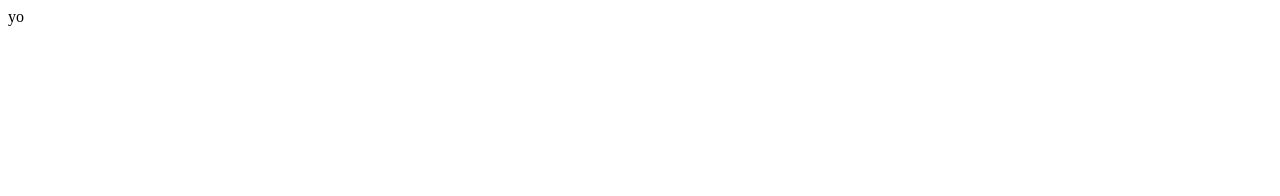
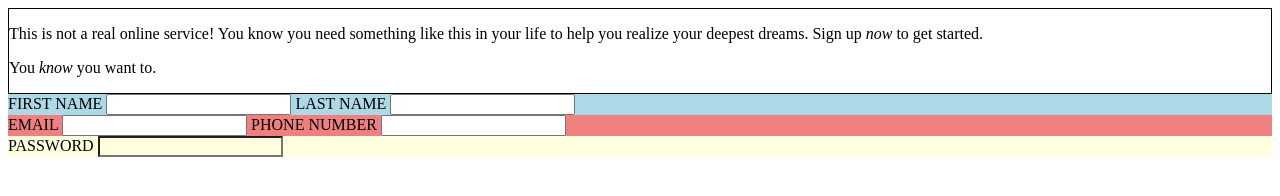
Before and after one commit to jmclau29/sign-up, a plain HTML site: page index.html in a window 1280 px wide. Drawn offline with Linux system fonts and the light colour scheme.

Commit message:
Change to CSS and HTML to begin building sign-up page

```diff
--- a/index.html
+++ b/index.html
@@ -8,6 +8,34 @@
     <title>Sign-up</title>
 </head>
 <body>
-    yo
+    <div class="image">
+        <div class="logo"></div>
+    </div>
+    <div class="sign-up">
+        <div class="intro-text">
+            <p>This is not a real online service! You know you need something like this in your life to help you realize your deepest dreams. Sign up <em>now</em> to get started.</p>
+            <p>You <em>know</em> you want to.</p>
+        </div>
+        <div class="form">
+            <form action="">
+                <div class="form-bar" id="name">
+                    <label for="first-name">FIRST NAME</label>
+                    <input type="text" id="first-name" name="first-name">
+                    <label for="last-name">LAST NAME</label>
+                    <input type="text" id="last-name" name="last-name">
+                </div>
+                <div class="form-bar" id="email">
+                    <label for="user-email">EMAIL</label>
+                    <input type="email" id="user-email" name="user-email">
+                    <label for="phone-number">PHONE NUMBER</label>
+                    <input type="tel" id="phone-number" name="phone-number">
+                </div>
+                <div class="form-bar" id="user-password">
+                    <label for="user-password">PASSWORD</label>
+                    <input type="password" id="user-password" name="user-password">
+                </div>
+            </form>
+        </div>
+    </div>
 </body>
 </html>
--- a/styles.css
+++ b/styles.css
@@ -0,0 +1,20 @@
+#logo {
+    background-image: url(images/halie-west-25xggax4bSA-unsplash.jpg
+    );
+}
+
+.intro-text {
+    border: 1px solid black;
+}
+
+#name {
+    background-color: lightblue;
+}
+
+#email {
+    background-color: lightcoral;
+}
+
+#user-password {
+    background-color: lightyellow;
+}
```
Also changed, not shown: images/halie-west-25xggax4bSA-unsplash.jpg (added).
